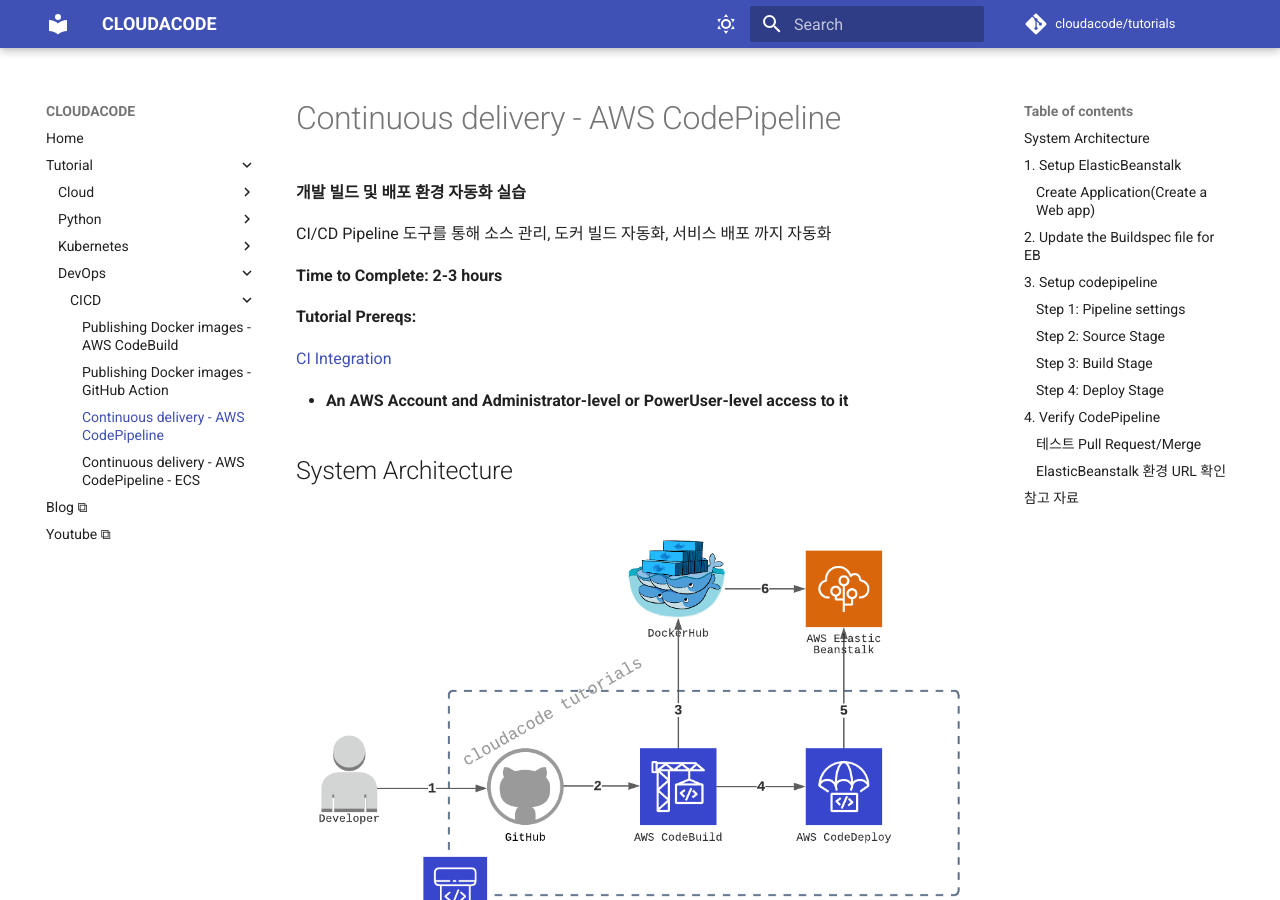
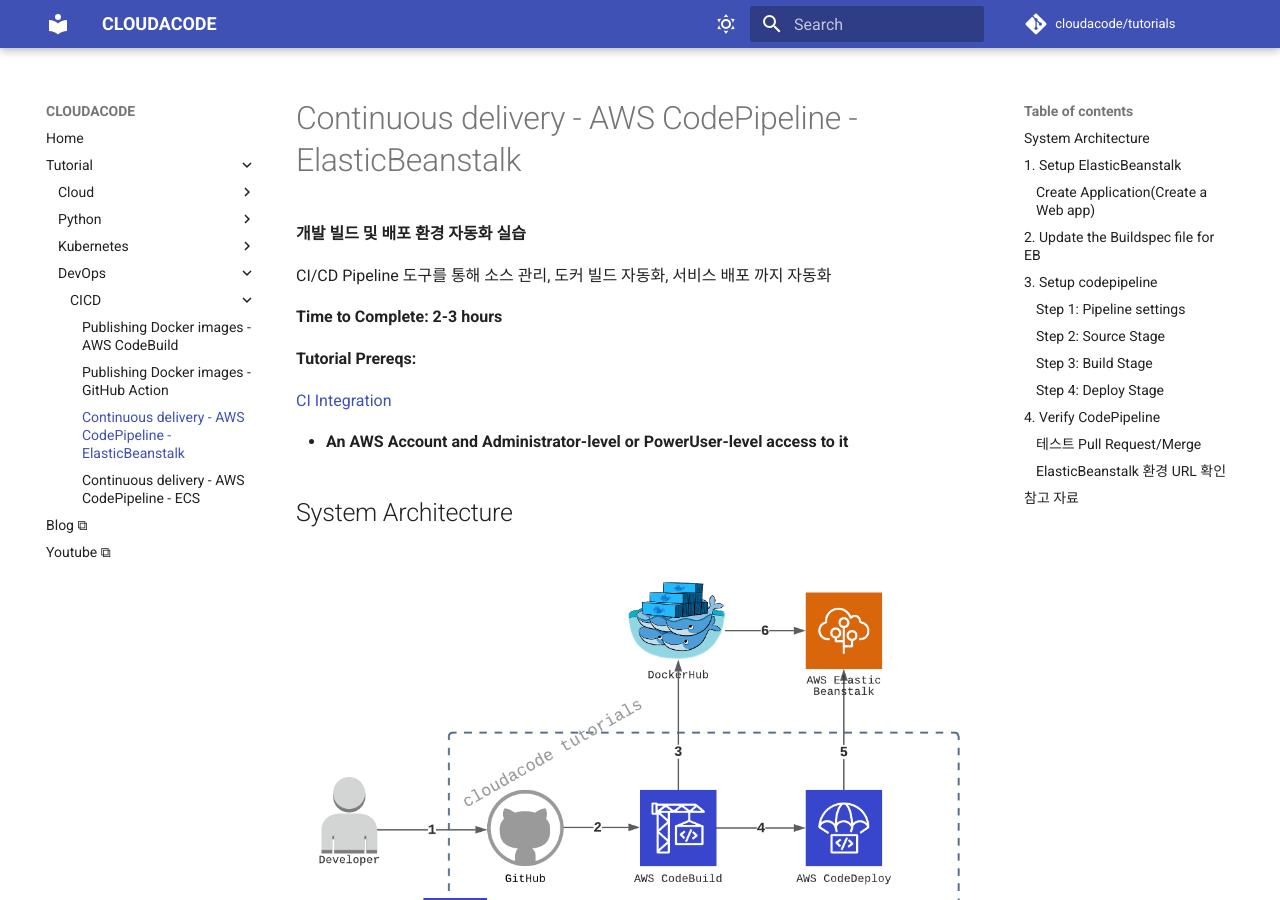
Before and after one commit to cloudacode/tutorials, an MkDocs documentation site: the page built from docs/devops/cicd/aws-codepipeline-delivery-eb.md, in a window 1280 px wide and 900 px high. Built offline with MkDocs 1.6.1 and Material for MkDocs 9.7.7, drawn with Linux system fonts in a browser that asks for light colours; comment, search, counter and statistics services are not loaded.

Commit message:
updated title

```diff
--- a/docs/devops/cicd/aws-codepipeline-delivery-eb.md
+++ b/docs/devops/cicd/aws-codepipeline-delivery-eb.md
@@ -1,4 +1,4 @@
-# Continuous delivery - AWS CodePipeline
+# Continuous delivery - AWS CodePipeline - ElasticBeanstalk
 
 **개발 빌드 및 배포 환경 자동화 실습**
 
```
